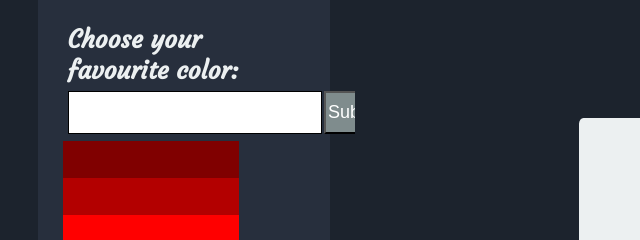
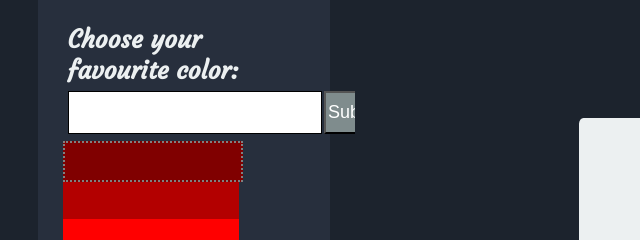
Before and after one commit to Walidmash/200Palette, a website: page public/index.html in a window 1280 px wide. Shown: the top 240 px of the page, 0-640 px from the left. Drawn offline with Linux system fonts and the light colour scheme.

Commit message:
forgot to push index :3

```diff
--- a/public/index.html
+++ b/public/index.html
@@ -2516,7 +2516,7 @@
                 </datalist>
             </form>
             <ul id="palettesLis">
-              <li style="background: #800000;"> </li>
+              <li class="selected" style="background: #800000;"> </li>
               <li style="background:#b30000;"> </li>
               <li style="background: #ff0000;"> </li>
               <li style="background: #ff8080;"> </li>
```
